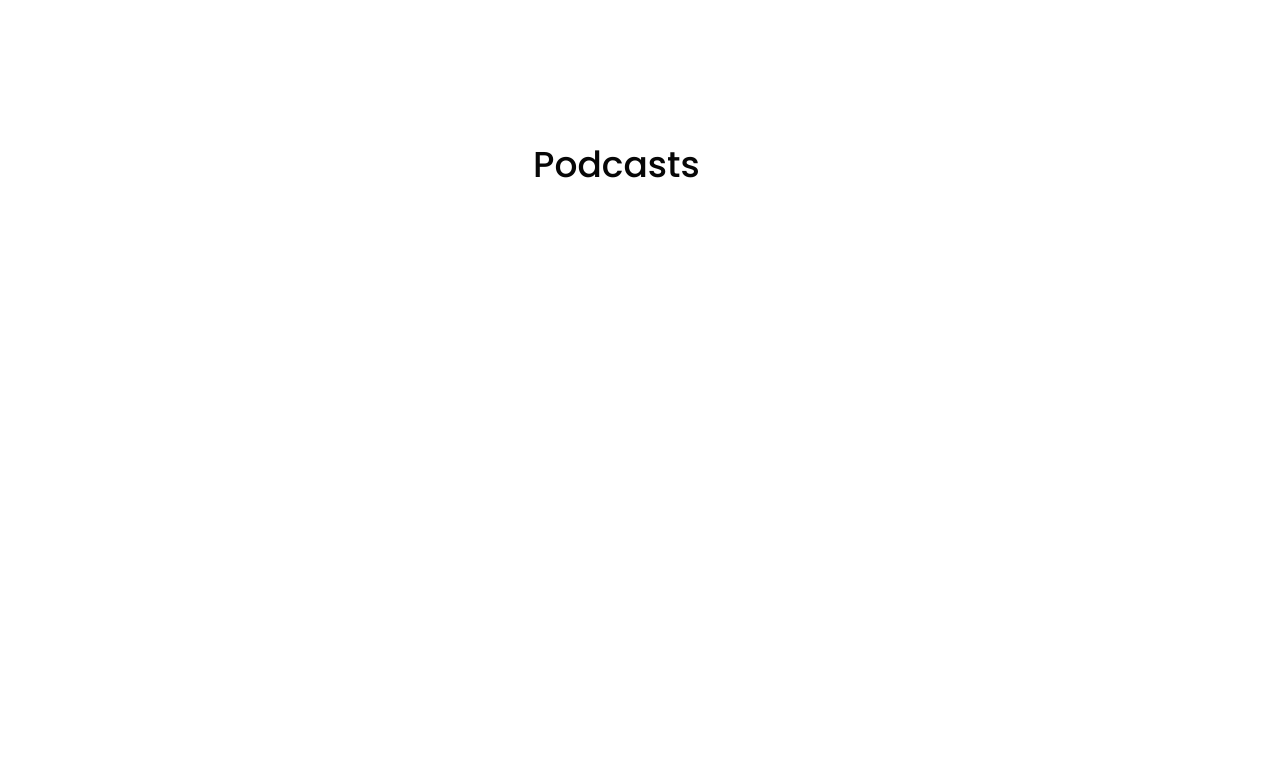
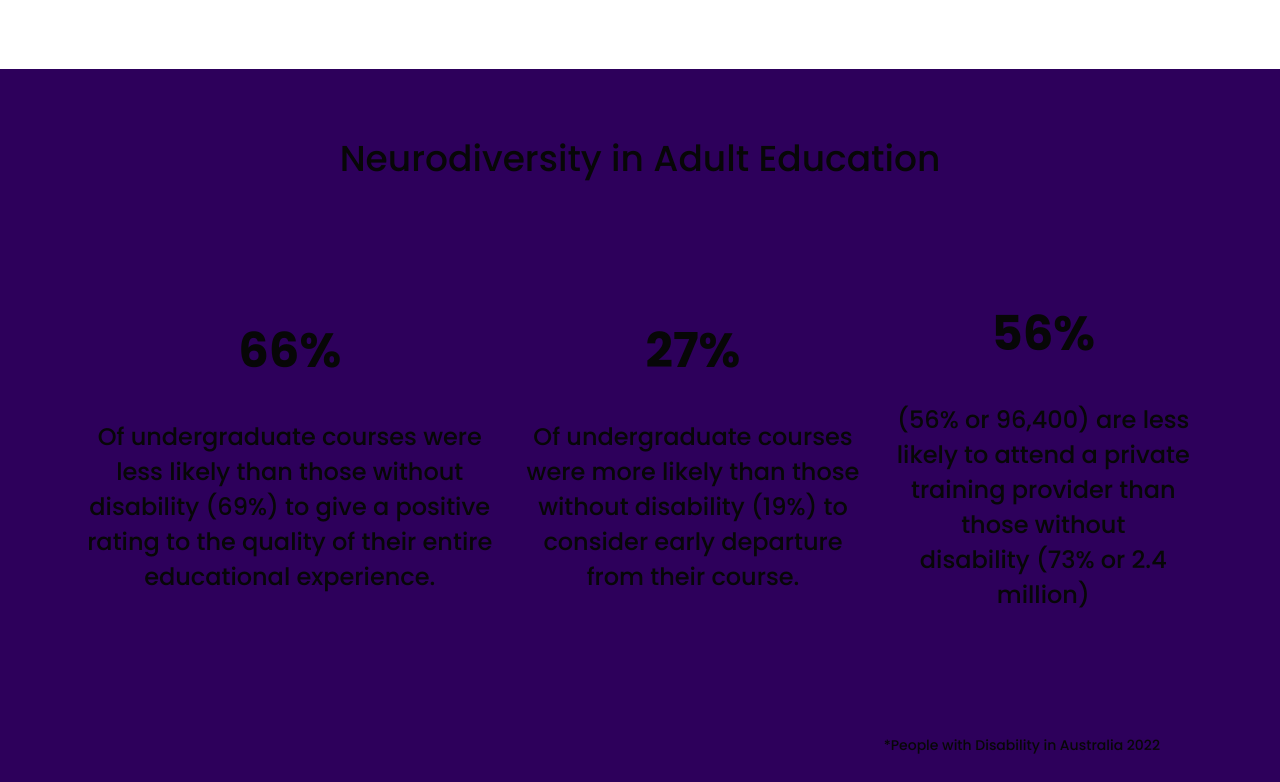
Before and after one commit to shademel/neurostudy-portal, a Next.js app: page / in a window 1280 px wide. Shown: the part 1080-1862 px from the top of the page. Built offline with nearby package versions, Linux system fonts and the light colour scheme.

Commit message:
add facts to hero section

```diff
--- /dev/null
+++ b/src/app/components/hero/Fact.tsx
@@ -0,0 +1,62 @@
+import React from 'react';
+import styles from './hero.module.css';
+import Typography, { TypographyVariant } from '../typography/Typography';
+
+export default function Fact() {
+  return (
+    <div className={styles.factContainer}>
+      <div className={styles.factTitle}>
+        <Typography variant={TypographyVariant.H2} color='var(--GhostWhite);'>
+          Neurodiversity in Adult Education
+        </Typography>
+      </div>
+      <div className={styles.factGrid}>
+        <div className={styles.gridItem} >
+          <Typography variant={TypographyVariant.H1} color='var(--GhostWhite);'>
+            66%
+          </Typography>
+          <Typography
+            variant={TypographyVariant.Body1}
+            color='var(--GhostWhite);'
+          >
+            Of undergraduate courses were less likely than those without
+            disability (69%) to give a positive rating to the quality of their
+            entire educational experience.
+          </Typography>
+        </div>
+        <div className={styles.gridItem}>
+          <Typography variant={TypographyVariant.H1} color='var(--GhostWhite);'>
+            27%
+          </Typography>
+          <Typography
+            variant={TypographyVariant.Body1}
+            color='var(--GhostWhite);;'
+          >
+            Of undergraduate courses were more likely than those without
+            disability (19%) to consider early departure from their course.
+          </Typography>
+        </div>
+        <div className={styles.gridItem}>
+          <Typography variant={TypographyVariant.H1} color='var(--GhostWhite);'>
+            56%
+          </Typography>
+          <Typography
+            variant={TypographyVariant.Body1}
+            color='var(--GhostWhite);'
+          >
+            (56% or 96,400) are less likely to attend a private training
+            provider than those without disability (73% or 2.4 million)
+          </Typography>
+        </div>
+      </div>
+      <div className={styles.factReference}>
+        <Typography
+          variant={TypographyVariant.Body3MOB}
+          color='var(--GhostWhite);'
+        >
+          *People with Disability in Australia 2022
+        </Typography>
+      </div>
+    </div>
+  );
+}
--- a/src/app/components/hero/Hero.tsx
+++ b/src/app/components/hero/Hero.tsx
@@ -1,12 +1,14 @@
 import React from 'react';
 import Banner from './Banner';
 import Teacher from './Teacher';
+import Fact from './Fact';
 
 export default function Hero() {
   return (
     <div>
       <Banner></Banner>
       <Teacher></Teacher>
+      <Fact></Fact>
     </div>
   );
 }
--- a/src/app/components/hero/hero.module.css
+++ b/src/app/components/hero/hero.module.css
@@ -43,6 +43,32 @@
   }
   .teacherBodyText{
     width: 50vw;
+  }
+  .factContainer{
+    text-align: center;
+    margin: 0px;
+    background-color: #2D005B;
+  }
+  .factTitle{
+    padding-top: 32px;
+  }
+  .factGrid {
+    display: flex;
+    margin: 80px;;
+   gap: 24px;
+   align-items: center;
+   justify-content: center
+
+  }
+
+  .gridItem {
+    text-align: center;
+    max-width: 480px;
+  }
+  .factReference{
+    text-align: right;
+    margin-right: 80px;
+    padding: 40px;
   }
 
 }
@@ -90,4 +116,31 @@
   .teacherBodyText{
     width: 70vw;
   }
+  .factContainer{
+    text-align: center;
+    margin: 0px;
+    background-color: #2D005B;
+  }
+  .factTitle{
+    padding-top: 32px;
+  }
+  .factGrid {
+    display: flex;
+    flex-direction: column;
+    margin: 80px;
+   gap: 24px;
+   align-items: center;
+   justify-content: center
+
+  }
+
+  .gridItem {
+    text-align: center;
+    max-width: 480px;
+  }
+  .factReference{
+    text-align: right;
+    margin-right: 80px;
+    padding: 10px;
+  }
 }
```
Also changed, not shown: src/app/components/badges/BadgeDisplay.tsx (added, +17 -0 lines).
